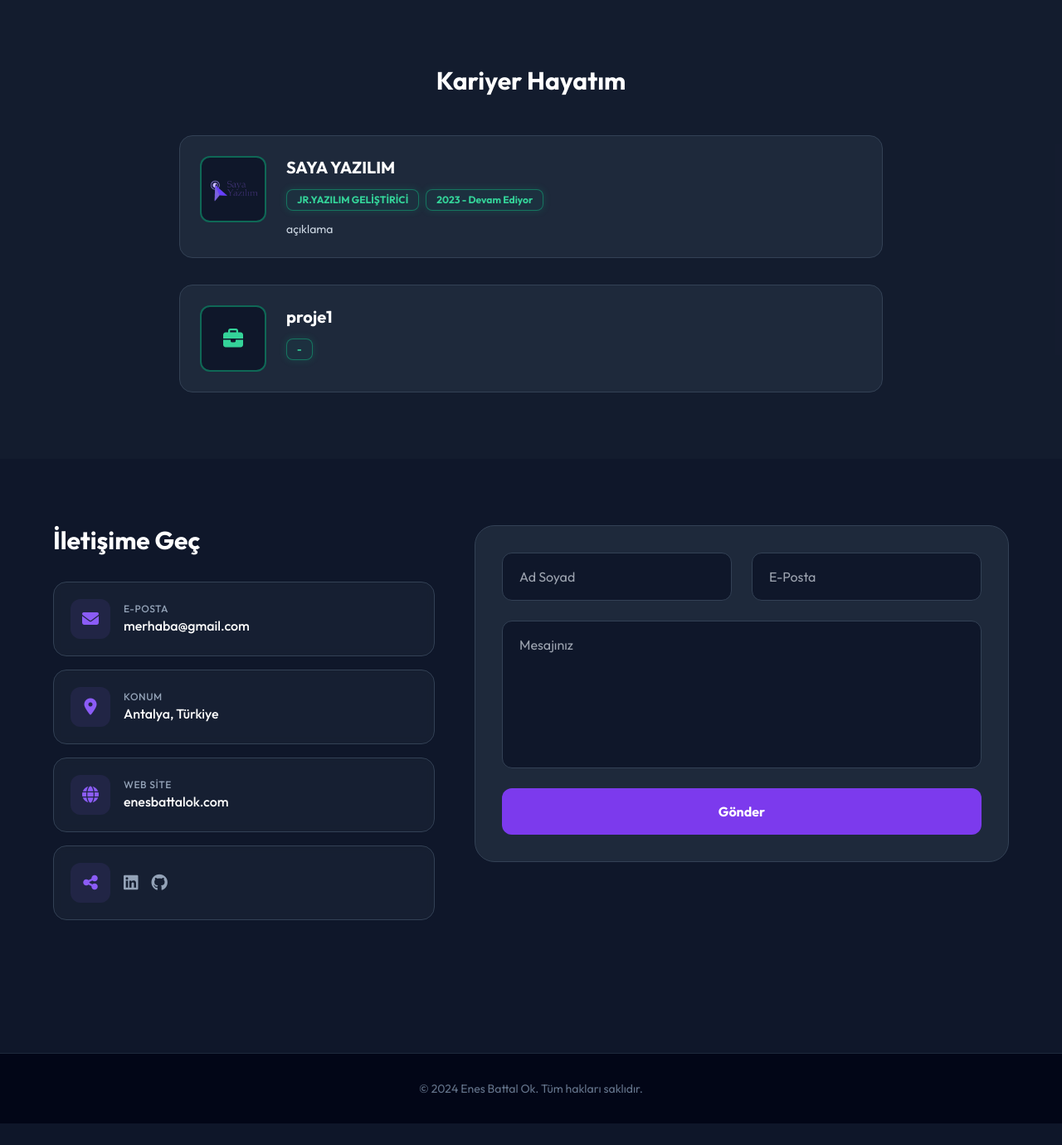
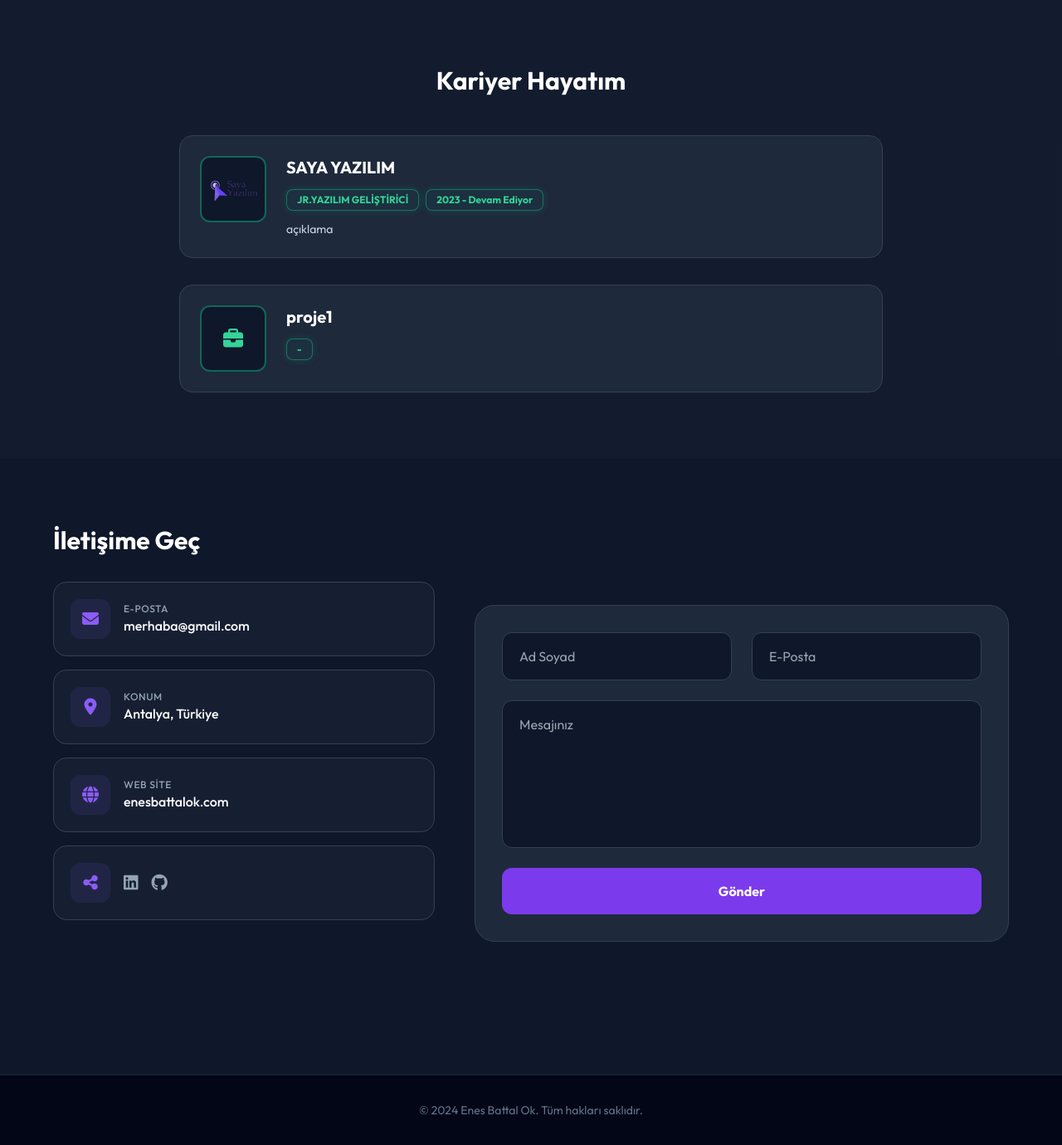
Before and after one commit to EnesBattalOk/PersonalWebsite, a Flask app: page / in a window 1280 px wide. Shown: the part 3637-5017 px from the top of the page at 83% size. Before the commit the page ends 4991 px from the top, so only its background shows below. Run offline with Flask 3, Linux system fonts and the light colour scheme; data comes from the database, SQL or seed files in the repository; some libraries are stand-ins or nearby versions.

Commit message:
Align contact form with email input field on desktop
Adjust the contact form's top margin on larger screens to align its top with the first input field, improving visual balance.

Replit-Commit-Author: Agent
Replit-Commit-Session-Id: ea56bb9b-8bc7-4752-9bdd-424b057c0480
Replit-Commit-Checkpoint-Type: full_checkpoint
Replit-Commit-Event-Id: 82f18eb6-1200-4dea-8836-1aff24164523
Replit-Commit-Screenshot-Url: https://storage.googleapis.com/screenshot-production-us-central1/13ac26a5-8331-48d8-9cbe-ddfba13fce0e/ea56bb9b-8bc7-4752-9bdd-424b057c0480/IzxxggP
Replit-Helium-Checkpoint-Created: true

```diff
--- a/templates/index.html
+++ b/templates/index.html
@@ -212,7 +212,7 @@
             </div>
 
             <!-- Sağ Sütun: İletişim Formu -->
-            <div class="lg:w-7/12 w-full">
+            <div class="lg:w-7/12 w-full lg:mt-24">
                 <form action="{{ url_for('contact') }}" method="POST" class="bg-slate-800 p-8 rounded-3xl border border-slate-700 w-full flex flex-col justify-center">
                     <div class="grid grid-cols-1 md:grid-cols-2 gap-6 mb-6">
                         <input type="text" name="ad_soyad" required placeholder="Ad Soyad" class="w-full bg-slate-900 border border-slate-700 rounded-xl px-5 py-4 text-white focus:border-violet-500 outline-none">
```
